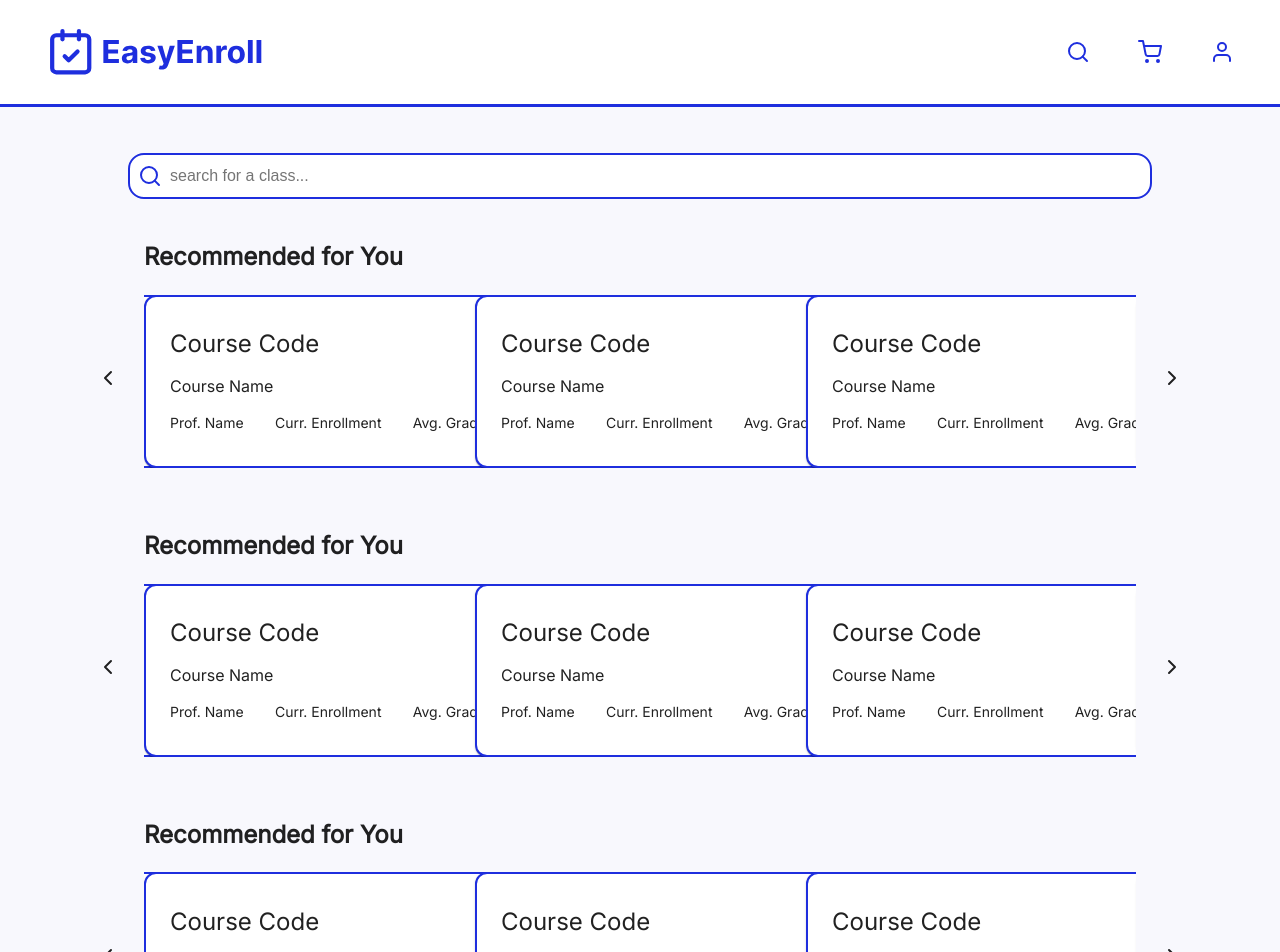
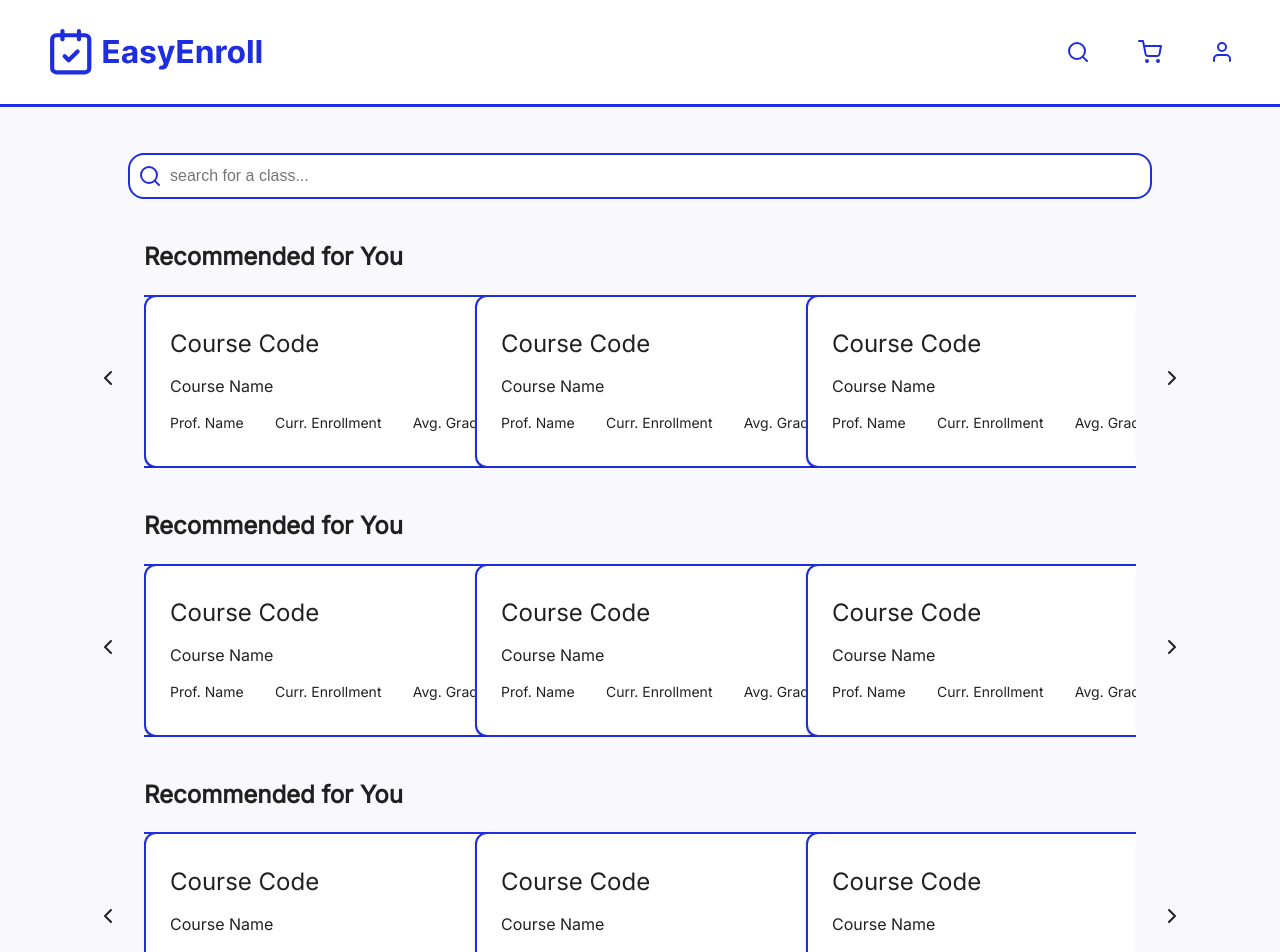
Before and after one commit to sky1113/CIS_4120_A5, a React (Create React App) app in the folder root/client/: page / in a window 1280 px wide. Shown: the top 952 px of the page. Built offline with nearby package versions, Linux system fonts and the light colour scheme.

Commit message:
added bottom margin

```diff
--- a/root/client/src/pages/Search.js
+++ b/root/client/src/pages/Search.js
@@ -1,31 +1,26 @@
 import React from 'react';
-import CourseCarousel from '../components/CourseCarousel'; // Assuming you have a CourseCarousel component
-import SearchBar from '../components/SearchBar'; // Import the SearchBar component
+import CourseCarousel from '../components/CourseCarousel';
+import SearchBar from '../components/SearchBar';
 
 const Search = () => {
-
-
+  const searchContainerStyle = {
+    marginBottom: '100px', // Adjust the margin as needed
+  };
 
   return (
-    <div>
-    <div>
+    <div style={searchContainerStyle}>
       <SearchBar />
-      <div style={carouselContainerStyle}>
+      <div>
         <CourseCarousel />
       </div>
-      <div style={carouselContainerStyle}>
+      <div>
         <CourseCarousel />
       </div>
-      <div style={carouselContainerStyle}>
+      <div>
         <CourseCarousel />
-      </div>
       </div>
     </div>
   );
 };
 
-const carouselContainerStyle = {
-  marginBottom: '20px', // Adjust the margin as needed
-};
-
 export default Search;
```
